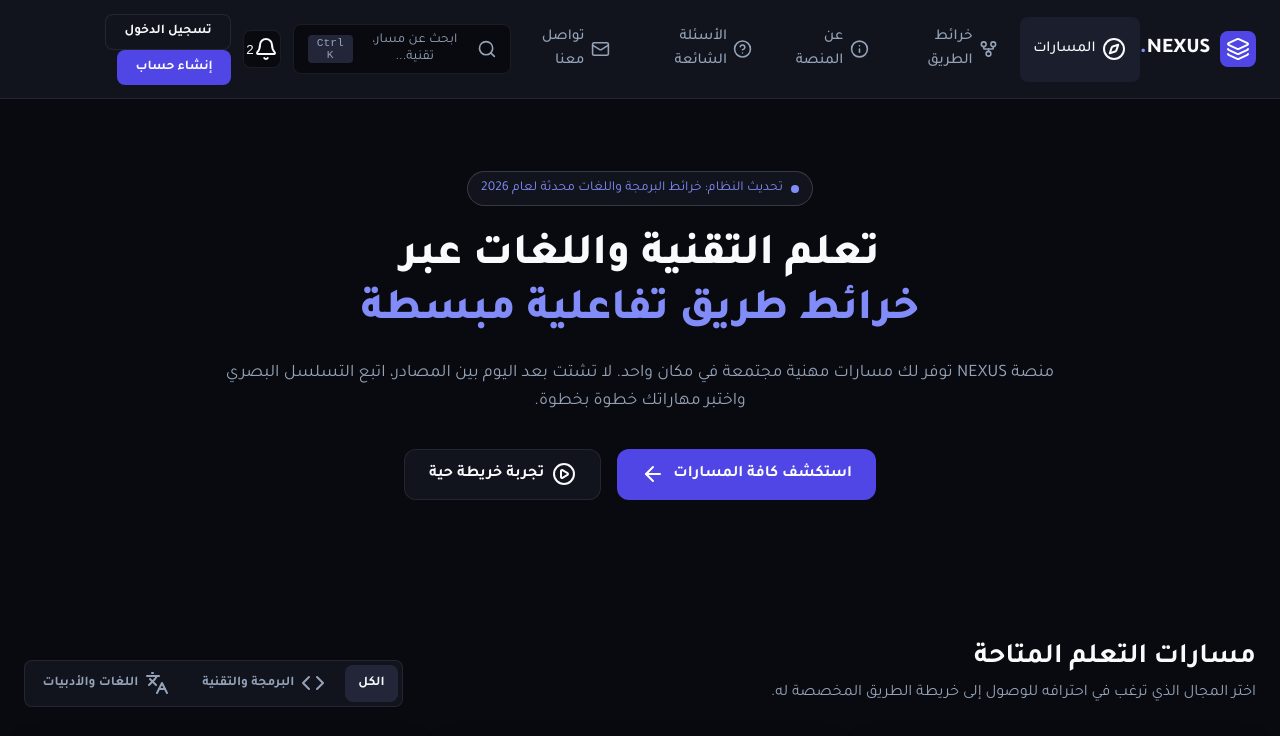
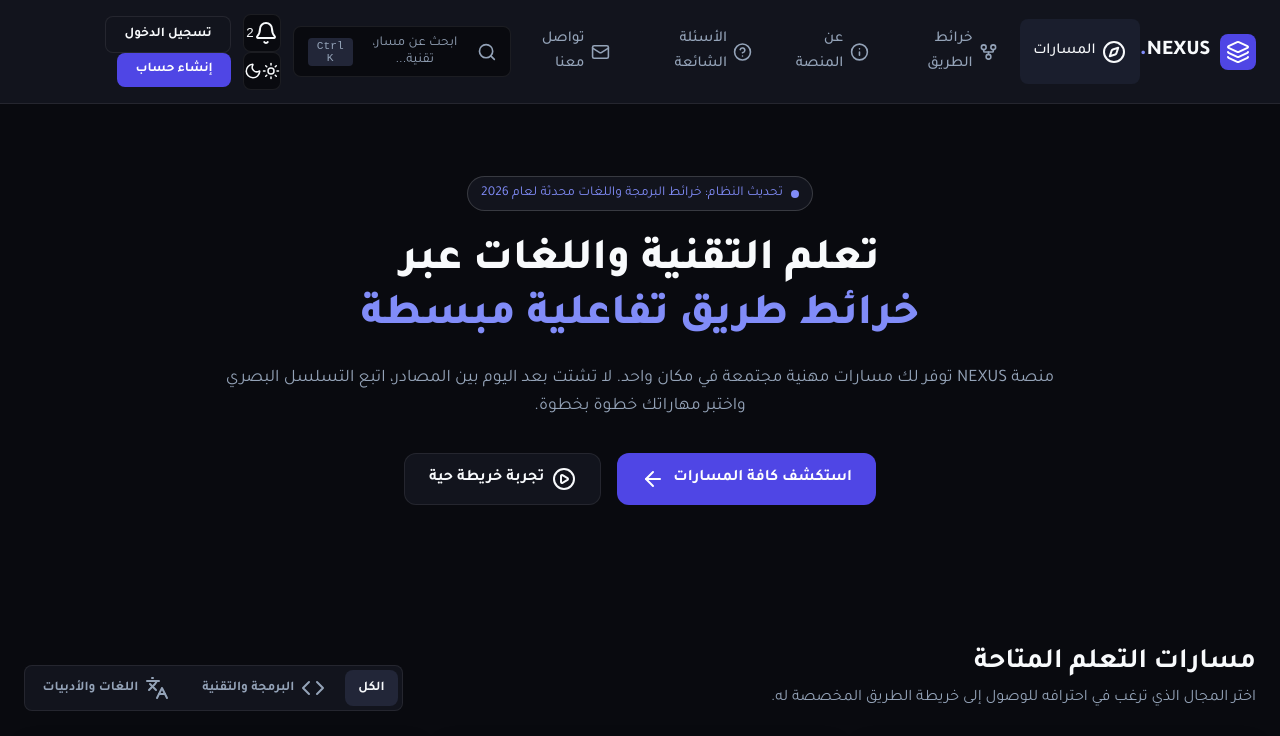
Before and after one commit to Sadaka-app-eg/Atlas, a plain HTML site: page index.html in a window 1280 px wide. Shown: the top 736 px of the page. Drawn offline with nearby package versions, Linux system fonts and the light colour scheme.

Commit message:
Update index.html

```diff
--- a/index.html
+++ b/index.html
@@ -53,6 +53,13 @@
                         <i data-lucide="bell"></i>
                         <span class="notif-badge">2</span>
                     </button>
+
+                    <!-- Theme Toggle Button -->
+<button class="icon-button theme-toggle-btn" id="themeToggleBtn" aria-label="تبديل الوضع">
+    <i data-lucide="sun" class="sun-icon"></i>
+    <i data-lucide="moon" class="moon-icon"></i>
+</button>
+
                     <!-- Notification Drawer / Dropdown -->
                     <div class="notif-dropdown hidden" id="notifDropdown">
                         <div class="dropdown-header">
```
